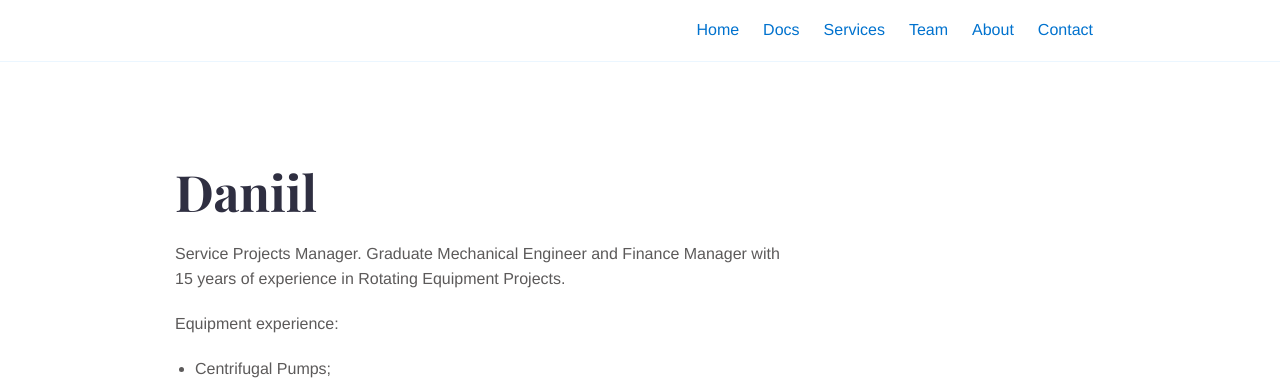
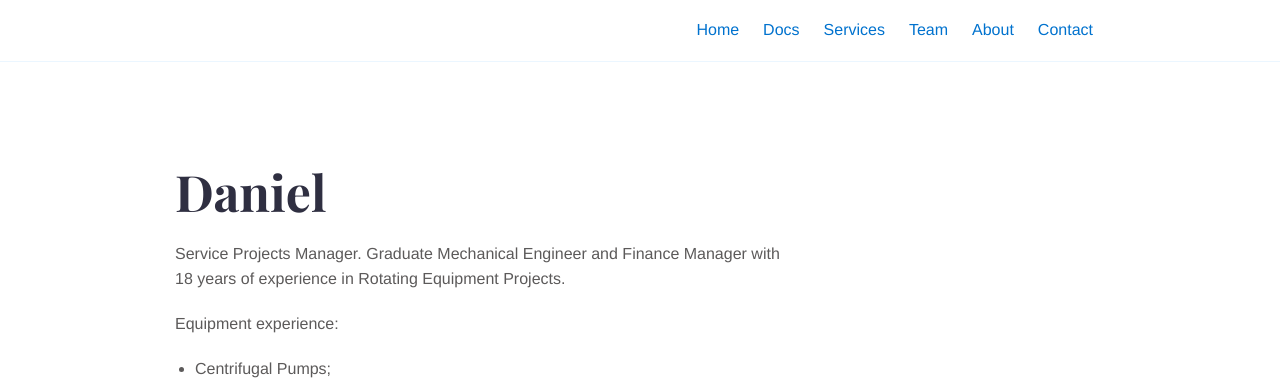
Before and after one commit to serviceengineerou/serviceengineerouws, a Jekyll site: the page built from _team/daniil.md, in a window 1280 px wide. Shown: the top 380 px of the page. Built offline with Jekyll 4.4.1, drawn with Linux system fonts in a browser that asks for light colours.

```diff
--- a/_config.yml
+++ b/_config.yml
@@ -18,7 +18,7 @@ footer:
 seo:
   meta_og_title: "Service Engineer OÜ"
   meta_og_type: "website"
-  meta_og_url: "https://service.engineer"
+  meta_og_url: "https://serviceengineer.eu"
   meta_og_image: ""
   meta_og_description: "Service Engineer OÜ is EU-company providing field technical services in Russia and the CIS."
   meta_twitter_card: "summary"
--- a/_data/contact.yml
+++ b/_data/contact.yml
@@ -1,3 +1,3 @@
-email: 'ask@service.engineer'
+email: 'ask@serviceengineer.eu'
 phone: '+372 546 782 52'
 contact_button_link: 'contact'
--- a/_team/daniil.md
+++ b/_team/daniil.md
@@ -1,16 +1,16 @@
 ---
-title: "Daniil"
+title: "Daniel"
 date: 2018-11-19T10:47:58+10:00
 draft: false
 image: "images/team/daniil.jpeg"
 jobtitle: "Service Projects Manager"
-linkedinurl: "https://www.linkedin.com/in/daniil-vachaev/"
+linkedinurl: "https://www.linkedin.com/"
 promoted: true
 weight: 1
 layout: team
 ---
 
-Service Projects Manager. Graduate Mechanical Engineer and Finance Manager with 15 years of experience in Rotating Equipment Projects.
+Service Projects Manager. Graduate Mechanical Engineer and Finance Manager with 18 years of experience in Rotating Equipment Projects.
 
 Equipment experience:
 - Centrifugal Pumps;
```
Also changed, not shown: about.md (+1 -1 lines), contact.md (+1 -1 lines), index.md (+1 -1 lines).
